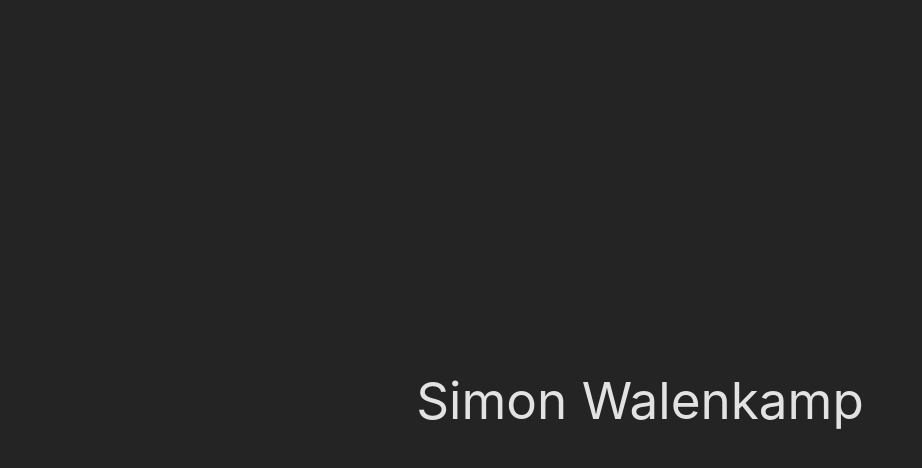
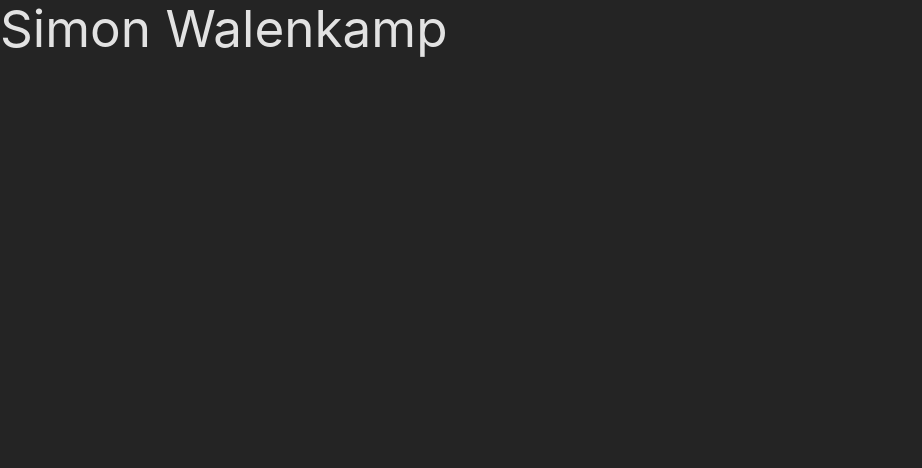
Before and after one commit to simonwalenkamp/walenkamp, a Vue app: page / in a window 1280 px wide. Shown: the top 468 px of the page, without its empty margins (0-922 px from the left). Built offline with nearby package versions, Linux system fonts and the light colour scheme.

Commit message:
Basic layout

```diff
--- a/src/App.vue
+++ b/src/App.vue
@@ -2,5 +2,7 @@
 </script>
 
 <template>
-  <RouterView/>
+  <div class="lg:ps-40 lg:pe-40">
+    <RouterView/>
+  </div>
 </template>
--- a/src/index.css
+++ b/src/index.css
@@ -31,7 +31,6 @@ a:hover {
 body {
     margin: 0;
     display: flex;
-    place-items: center;
     min-width: 320px;
     min-height: 100vh;
 }
@@ -59,14 +58,3 @@ button:focus,
 button:focus-visible {
     outline: 4px auto -webkit-focus-ring-color;
 }
-
-.card {
-    padding: 2em;
-}
-
-#app {
-    max-width: 1280px;
-    margin: 0 auto;
-    padding: 2rem;
-    text-align: center;
-}
```
